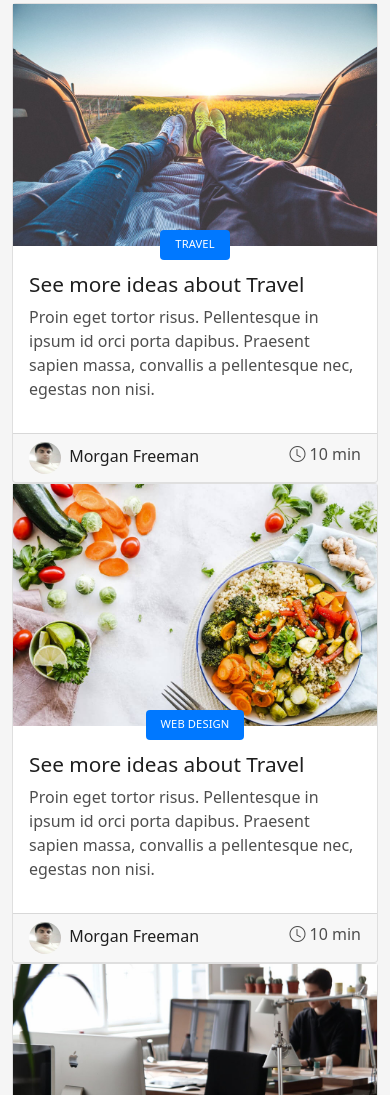
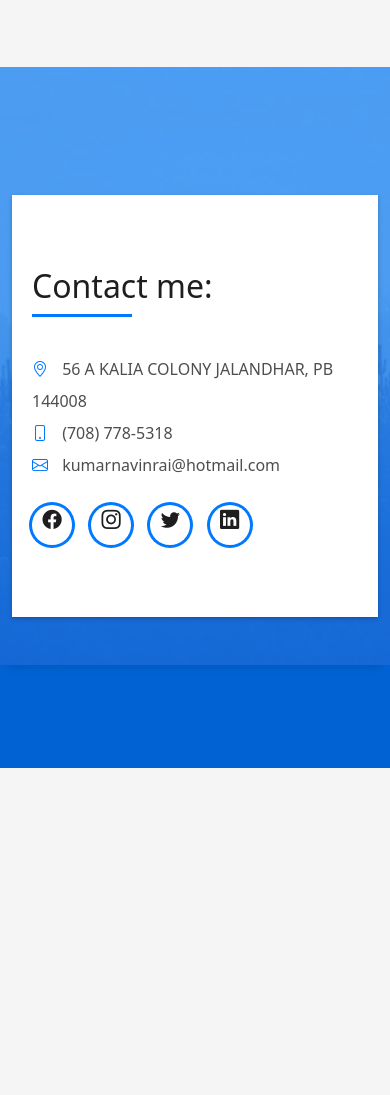
Before and after one commit to kumarnavinrai/navin, a plain HTML site: page index.html in a window 390 px wide. Shown: the part 10905-12000 px from the top of the page. After the commit the page ends 11673 px from the top, so only its background shows below. Drawn offline with Linux system fonts and the light colour scheme.

Commit message:
few updates

```diff
--- a/index.html
+++ b/index.html
@@ -530,101 +530,7 @@
             </div>
           </div>
         </div>
-        <div class="row">
-          <div class="col-md-4">
-            <div class="card card-blog">
-              <div class="card-img">
-                <a href="blog-single.html"><img src="assets/img/post-1.jpg" alt="" class="img-fluid"></a>
-              </div>
-              <div class="card-body">
-                <div class="card-category-box">
-                  <div class="card-category">
-                    <h6 class="category">Travel</h6>
-                  </div>
-                </div>
-                <h3 class="card-title"><a href="blog-single.html">See more ideas about Travel</a></h3>
-                <p class="card-description">
-                  Proin eget tortor risus. Pellentesque in ipsum id orci porta dapibus. Praesent sapien massa, convallis
-                  a pellentesque nec,
-                  egestas non nisi.
-                </p>
-              </div>
-              <div class="card-footer">
-                <div class="post-author">
-                  <a href="#">
-                    <img src="assets/img/testimonial-2.jpg" alt="" class="avatar rounded-circle">
-                    <span class="author">Morgan Freeman</span>
-                  </a>
-                </div>
-                <div class="post-date">
-                  <span class="bi bi-clock"></span> 10 min
-                </div>
-              </div>
-            </div>
-          </div>
-          <div class="col-md-4">
-            <div class="card card-blog">
-              <div class="card-img">
-                <a href="blog-single.html"><img src="assets/img/post-2.jpg" alt="" class="img-fluid"></a>
-              </div>
-              <div class="card-body">
-                <div class="card-category-box">
-                  <div class="card-category">
-                    <h6 class="category">Web Design</h6>
-                  </div>
-                </div>
-                <h3 class="card-title"><a href="blog-single.html">See more ideas about Travel</a></h3>
-                <p class="card-description">
-                  Proin eget tortor risus. Pellentesque in ipsum id orci porta dapibus. Praesent sapien massa, convallis
-                  a pellentesque nec,
-                  egestas non nisi.
-                </p>
-              </div>
-              <div class="card-footer">
-                <div class="post-author">
-                  <a href="#">
-                    <img src="assets/img/testimonial-2.jpg" alt="" class="avatar rounded-circle">
-                    <span class="author">Morgan Freeman</span>
-                  </a>
-                </div>
-                <div class="post-date">
-                  <span class="bi bi-clock"></span> 10 min
-                </div>
-              </div>
-            </div>
-          </div>
-          <div class="col-md-4">
-            <div class="card card-blog">
-              <div class="card-img">
-                <a href="blog-single.html"><img src="assets/img/post-3.jpg" alt="" class="img-fluid"></a>
-              </div>
-              <div class="card-body">
-                <div class="card-category-box">
-                  <div class="card-category">
-                    <h6 class="category">Web Design</h6>
-                  </div>
-                </div>
-                <h3 class="card-title"><a href="blog-single.html">See more ideas about Travel</a></h3>
-                <p class="card-description">
-                  Proin eget tortor risus. Pellentesque in ipsum id orci porta dapibus. Praesent sapien massa, convallis
-                  a pellentesque nec,
-                  egestas non nisi.
-                </p>
-              </div>
-              <div class="card-footer">
-                <div class="post-author">
-                  <a href="#">
-                    <img src="assets/img/testimonial-2.jpg" alt="" class="avatar rounded-circle">
-                    <span class="author">Morgan Freeman</span>
-                  </a>
-                </div>
-                <div class="post-date">
-                  <span class="bi bi-clock"></span> 10 min
-                </div>
-              </div>
-            </div>
-          </div>
-        </div>
+
       </div>
     </section><!-- End Blog Section -->
 
```
